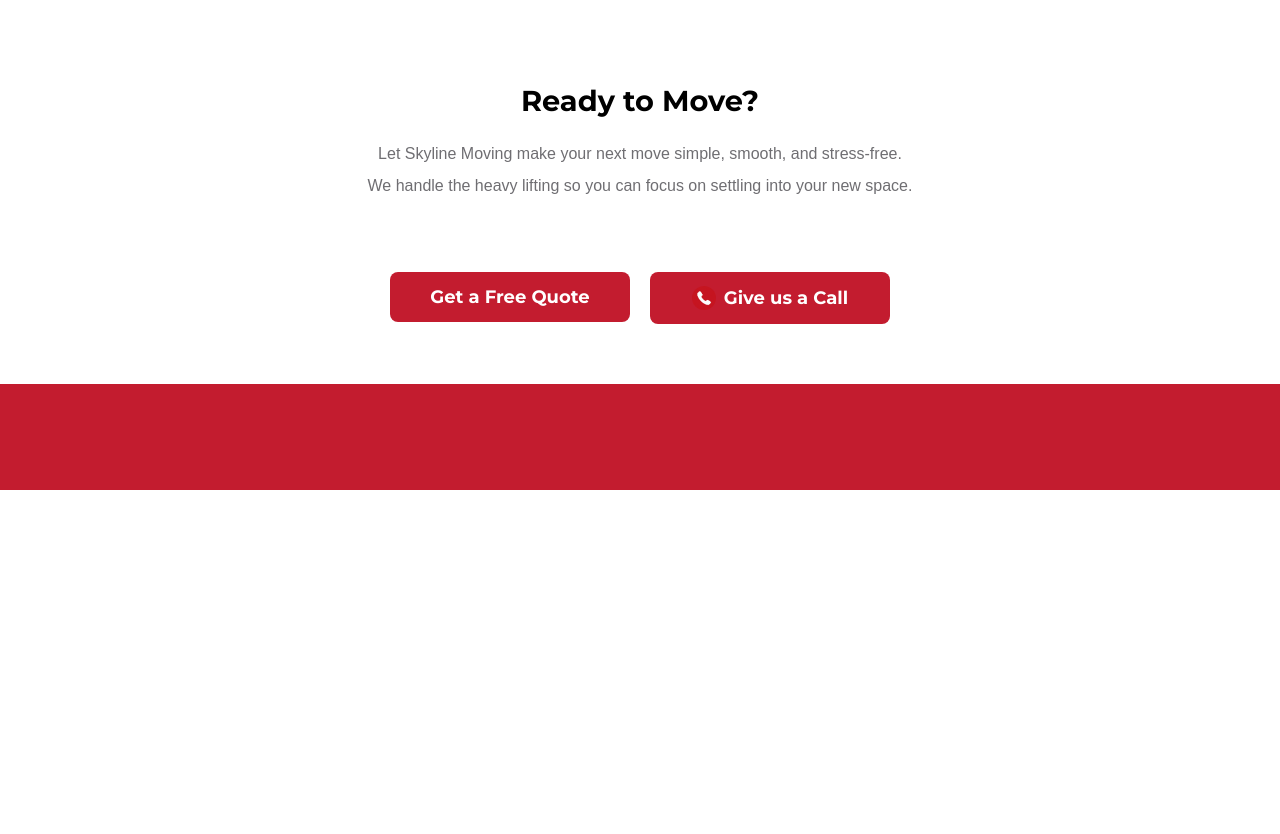
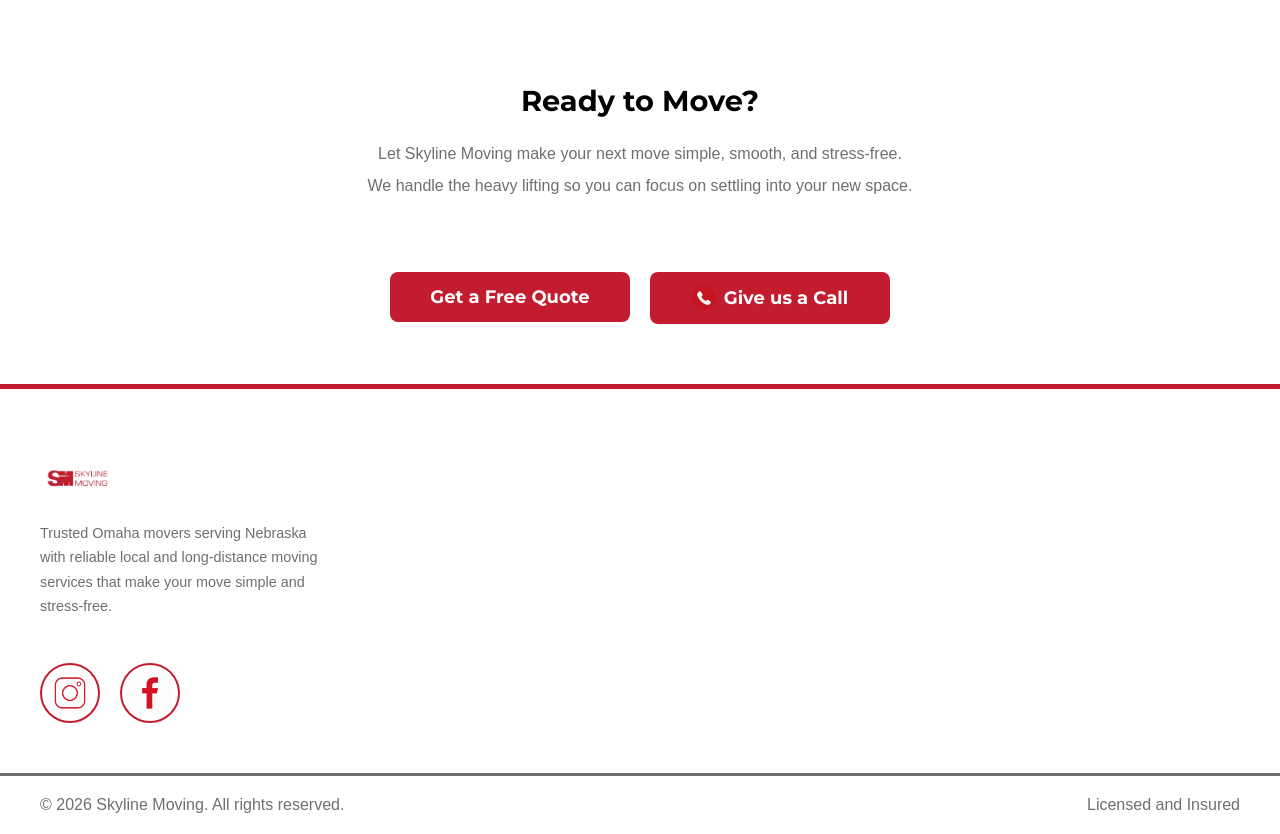
Before and after one commit to BALOCKAY909/SkylineMoving_v2, a Django app: page / in a window 1280 px wide. Shown: the part 941-1775 px from the top of the page. Before the commit the page ends 1431 px from the top, so only its background shows below. Run offline with Django 5.2, Linux system fonts and the light colour scheme.

Commit message:
Added social buttons and copyright at the bottom of every page.

```diff
--- a/SkylineMoving_App/static/css/dashboard.css
+++ b/SkylineMoving_App/static/css/dashboard.css
@@ -49,9 +49,9 @@
   line-height: 2;
 }
 
-.stats-section
+.recap-section
 {
-  background: rgb(195, 28, 47);
+  background: white;
   display: flex;
   flex-direction: row;
   justify-content: space-around;
@@ -62,30 +62,31 @@
   box-sizing: border-box;
 }
 
-.stats-item
+.recap-textArea
 {
   display: flex;
   flex-direction: column;
-  align-items: center;
-  text-align: center;
+  align-items: flex-start;
+  text-align: left;
   flex: 1;
 }
 
-.stats-value
+.recap-text
 {
-  font-family: 'Montserrat', sans-serif;
-  font-size: 2.5rem;
-  font-weight: 700;
-  color: #fff;
+  font-size: 0.9rem;
+  color: #6F6E72;
+  line-height: 1.7;
+  font-family: Arial;
+  margin-top: 0;
 }
 
-.stats-label
+.recap-textArea img
 {
-  font-family: 'Montserrat', sans-serif;
-  font-size: 1rem;
-  font-weight: 600;
-  color: rgba(255,255,255,0.85);
-  margin-top: 6px;
+  width: 80px;
+  height: 80px;
+  margin-bottom: 2px;
+  object-fit: cover;
+  object-position: center 30%;
 }
 
 .info-buttons
@@ -190,6 +191,80 @@
   text-align: center;
 }
 
+.section-divider
+{
+  border: none;
+  border-top: 5px solid rgb(195, 28, 47);
+  margin: 0;
+  width: 100%;
+}
+
+.recap-social-links
+{
+  display: flex;
+  gap: 20px;
+  margin-top: 20px;
+}
+
+.recap-social-link
+{
+  display: inline-flex;
+  align-items: center;
+  justify-content: center;
+  width: 56px;
+  height: 56px;
+  border-radius: 50%;
+  border: 2px solid rgb(195, 28, 47);
+  margin-top: 10px;
+  transition: transform 0.2s ease, box-shadow 0.2s ease;
+  overflow: hidden;
+}
+
+.recap-social-link:hover
+{
+  transform: translateY(-3px);
+  box-shadow: 0 6px 16px rgba(0,0,0,0.15);
+}
+
+.recap-social-link img
+{
+  width: 42px;
+  height: 42px;
+  object-fit: cover;
+  margin-bottom: 0;
+}
+
+.small-section-divider
+{
+  border: none;
+  border-top: 3px solid #6F6E72;
+  margin: 0;
+}
+
+.copyright-section
+{
+  background: white;
+  padding: 20px 40px 20px 40px;
+  display: flex;
+  justify-content: space-between;
+  align-items: center;
+  width: 100%;
+  box-sizing: border-box;
+}
+
+.copyright-textAreaLeft,
+.copyright-textAreaRight
+{
+  margin: 0;
+}
+
+.copyright-text
+{
+  margin: 0;
+  font-family: Arial, sans-serif;
+  color: #6F6E72;
+}
+
 @media (max-width: 600px)
 {
   .info-buttons
--- a/SkylineMoving_App/static/js/dashboard.js
+++ b/SkylineMoving_App/static/js/dashboard.js
@@ -43,6 +43,11 @@
         if (link.getAttribute("href") === currentPath) {
             button.classList.remove("inactive");
             button.classList.add("active");
+
+            link.addEventListener("click", function (e) {
+                e.preventDefault(); // stops page refresh
+            });
+
         } else {
             button.classList.add("inactive");
         }
--- a/SkylineMoving_App/templates/dashboard.html
+++ b/SkylineMoving_App/templates/dashboard.html
@@ -73,22 +73,34 @@
             </a>
         </div>
     </section>
-    <section class="stats-section">
-        <div class="stats-item">
-            <span class="stats-value"></span>
-            <span class="stats-label"></span>
+    <hr class="section-divider">
+    <section class="recap-section">
+        <div class="recap-textArea">
+            <img src="{% static '/img/skylineMovingLogo.JPG' %}" alt="Logo">
+            <p class="recap-text">Trusted Omaha movers serving Nebraska with reliable local and long-distance moving services that make your move simple and stress-free.</p>
+            <div class="recap-social-links">
+                <a href="https://www.instagram.com/skyline_moving/" class="recap-social-link">
+                    <img src="{% static '/img/instaLogo.png' %}" alt="Instagram">
+                </a>
+                <a href="https://www.facebook.com/SkylineMovingGP/" class="recap-social-link">
+                    <img src="{% static '/img/facebookLogo.png' %}" alt="Facebook">
+                </a>
+            </div>
         </div>
-        <div class="stats-item">
-            <span class="stats-value"></span>
-            <span class="stats-label"></span>
+        <div class="recap-textArea">
         </div>
-        <div class="stats-item">
-            <span class="stats-value"></span>
-            <span class="stats-label"></span>
+        <div class="recap-textArea">
         </div>
-        <div class="stats-item">
-            <span class="stats-value"></span>
-            <span class="stats-label"></span>
+        <div class="recap-textArea">
+        </div>
+    </section>
+    <hr class="small-section-divider">
+    <section class="copyright-section">
+        <div class="copyright-textAreaLeft">
+            <p class="copyright-text">&copy; 2026 Skyline Moving. All rights reserved.</p>
+        </div>
+        <div class="copyright-textAreaRight">
+            <p class="copyright-text">Licensed and Insured</p>
         </div>
     </section>
     <script src="{% static '/js/dashboard.js' %}"></script>
```
Also changed, not shown: SkylineMoving_App/static/img/facebookLogo.png (added), SkylineMoving_App/static/img/instaLogo.png (added).
